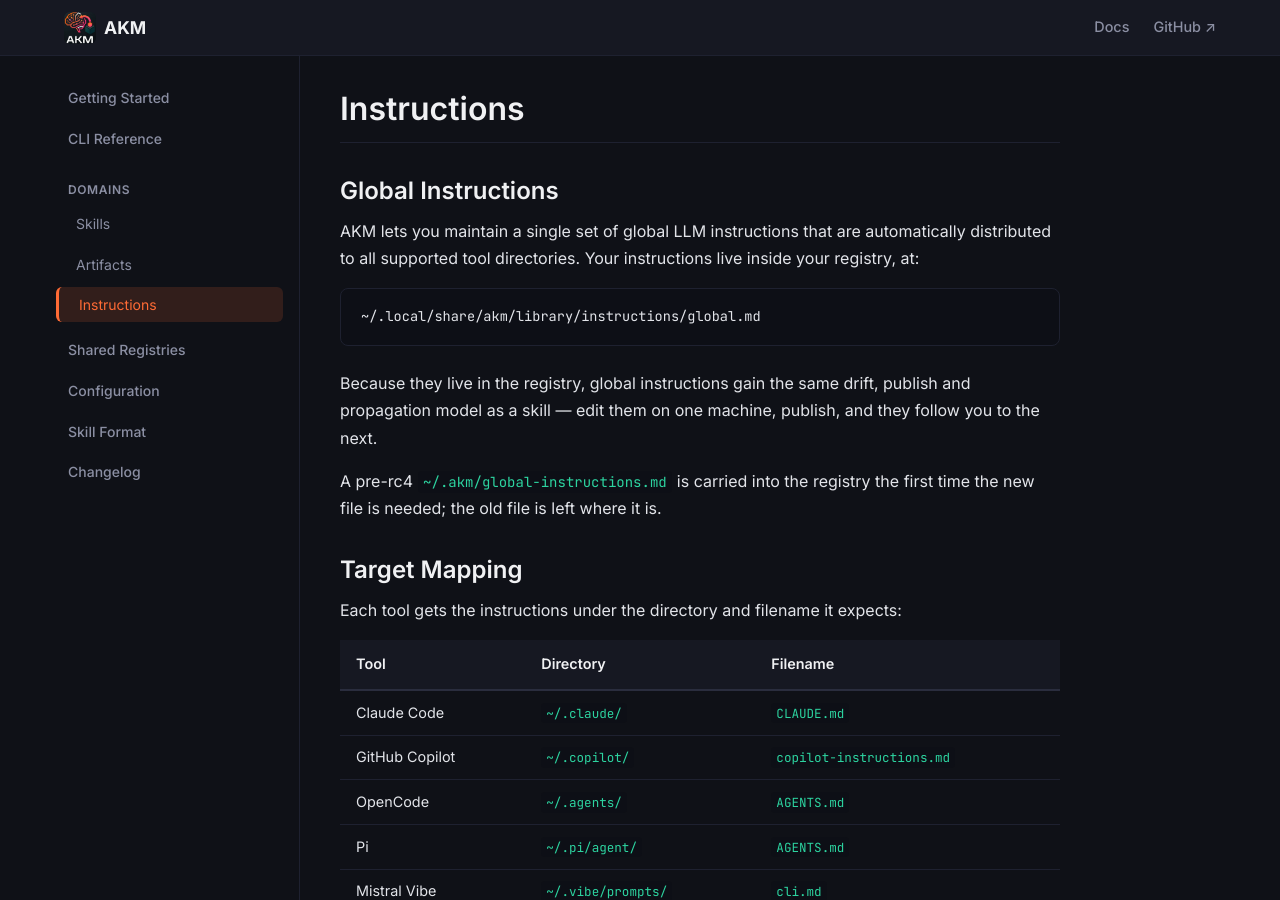
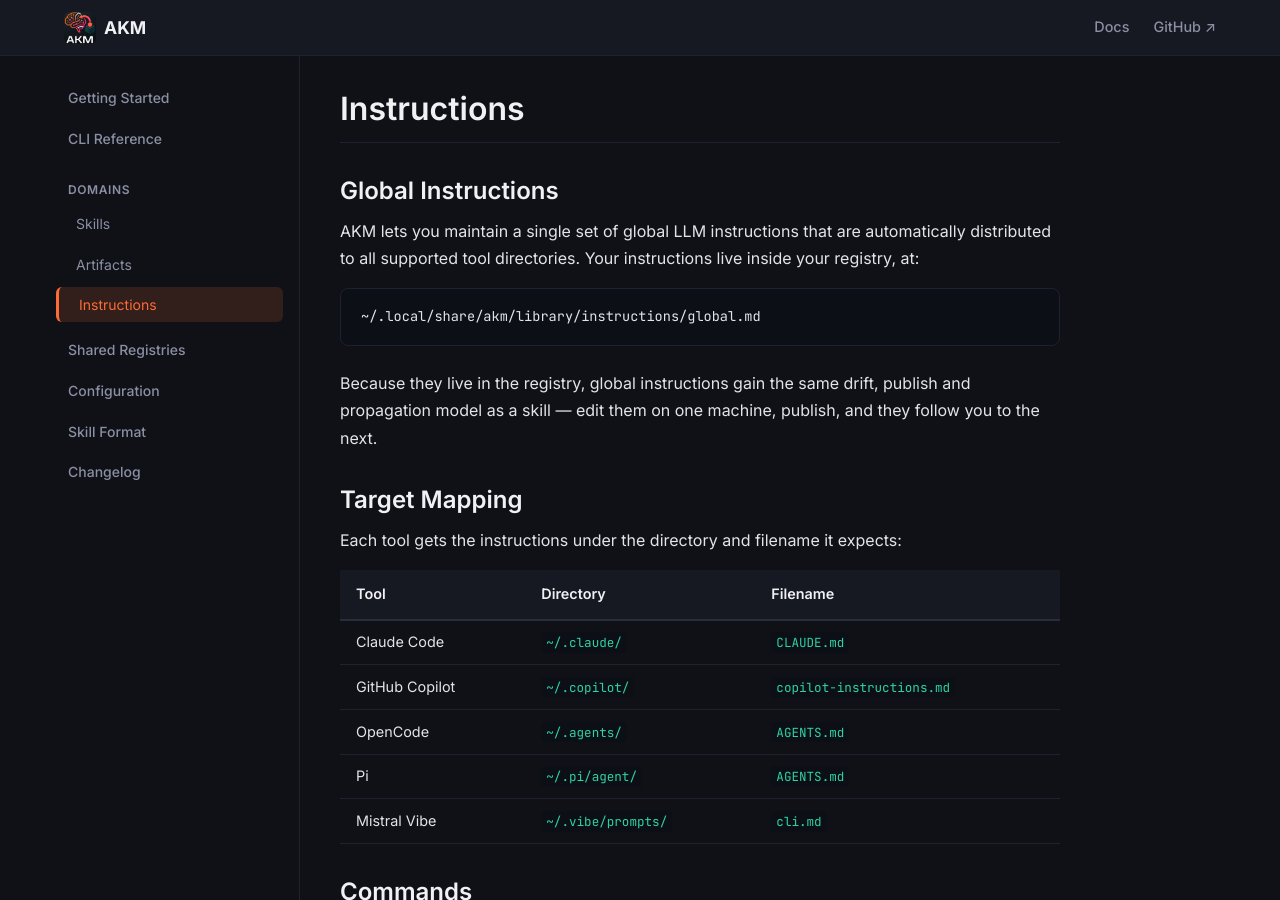
Before and after one commit to akm-rs/akm-web, a Jekyll site: the page built from docs/instructions.md, in a window 1280 px wide and 900 px high. Built offline with Jekyll 4.4.1, drawn with Linux system fonts in a browser that asks for light colours.

Commit message:
docs: drop pre-rc4 migration note from Instructions page
One-time migration trivia; already covered by the rc4 changelog entry and
out of place on a conceptual domain page.

```diff
--- a/docs/instructions.md
+++ b/docs/instructions.md
@@ -16,9 +16,6 @@ live inside your registry, at:
 Because they live in the registry, global instructions gain the same drift,
 publish and propagation model as a skill — edit them on one machine, publish,
 and they follow you to the next.
-
-A pre-rc4 `~/.akm/global-instructions.md` is carried into the registry the first
-time the new file is needed; the old file is left where it is.
 
 ## Target Mapping
 
```
